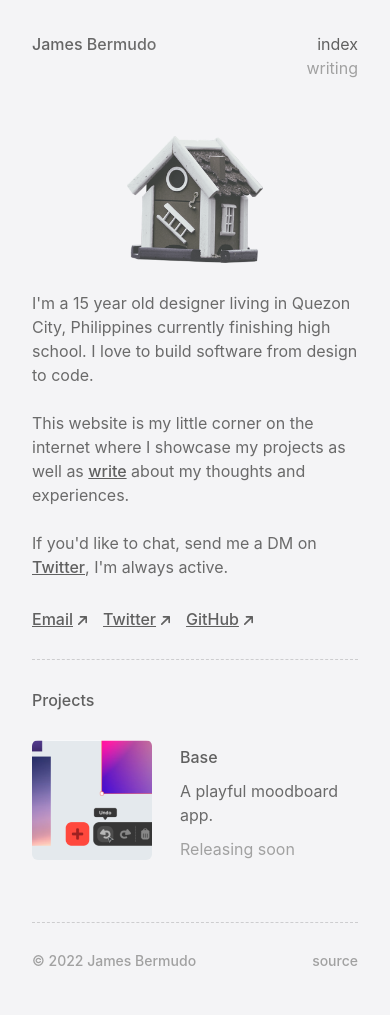
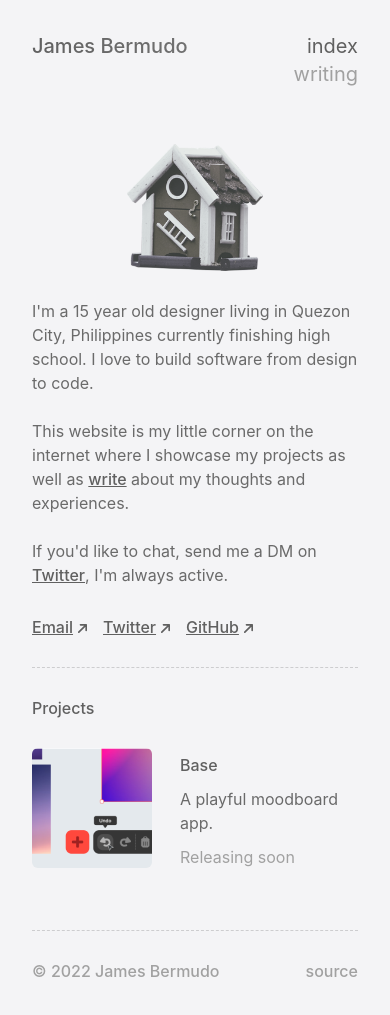
Before and after one commit to jcebermudo/jamesbermudo.com, a Next.js app: page / in a window 390 px wide. Built offline with nearby package versions, Linux system fonts and the light colour scheme.

Commit message:
optimized for mobile

```diff
--- a/components/Footy.jsx
+++ b/components/Footy.jsx
@@ -4,14 +4,14 @@ const Footy = () => {
       <div className="mt-14">
         <hr className="border-[#767677] border-dashed opacity-30" />
         <div className="flex flex-row mt-7">
-          <p className="basis-11/12 text-[#A1A1A1] font-medium text-sm select-none">
+          <p className="basis-11/12 text-[#A1A1A1] font-medium text-md sm:text-sm  select-none">
             © 2022 James Bermudo
           </p>
           <a
             target="_blank"
             rel="noreferrer"
             href="https://github.com/jcebermudo/bermudo.me/tree/main"
-            className="basis-1/12 text-[#A1A1A1] font-medium text-sm select-none duration-150 hover:text-[#19A1FD]"
+            className="basis-1/12 text-[#A1A1A1] font-medium text-md sm:text-sm select-none duration-150 hover:text-[#19A1FD]"
           >
             source
           </a>
--- a/components/Name.jsx
+++ b/components/Name.jsx
@@ -4,7 +4,7 @@ const Name = () => {
   return (
     <Link href="/">
       <a>
-        <h1 className="bg-gradient-to-r bg-clip-text text-transparent from-[#606060] to-[#949494] animate-text text-base font-medium select-none">
+        <h1 className="bg-gradient-to-r bg-clip-text text-transparent from-[#606060] to-[#949494] animate-text text-xl sm:text-base font-medium select-none">
           James Bermudo
         </h1>
       </a>
--- a/components/Nav.jsx
+++ b/components/Nav.jsx
@@ -18,8 +18,8 @@ const Nav = () => {
                 <a
                   className={
                     asPath === "/"
-                      ? "text-[#606060] text-base duration-150 hover:text-[#19A1FD] select-none"
-                      : "text-[#A1A1A1] text-base duration-150 hover:text-[#19A1FD] select-none"
+                      ? "text-[#606060] text-xl sm:text-base duration-150 hover:text-[#19A1FD] select-none"
+                      : "text-[#A1A1A1] text-xl sm:text-base duration-150 hover:text-[#19A1FD] select-none"
                   }
                 >
                   index
@@ -31,8 +31,8 @@ const Nav = () => {
                 <a
                   className={
                     asPath === "/writing"
-                      ? "text-[#606060] text-base duration-150 hover:text-[#19A1FD] first-letter:select-none"
-                      : "text-[#A1A1A1] text-base duration-150 hover:text-[#19A1FD] select-none"
+                      ? "text-[#606060] text-xl sm:text-base duration-150 hover:text-[#19A1FD] first-letter:select-none"
+                      : "text-[#A1A1A1] text-xl sm:text-base duration-150 hover:text-[#19A1FD] select-none"
                   }
                 >
                   writing
```
